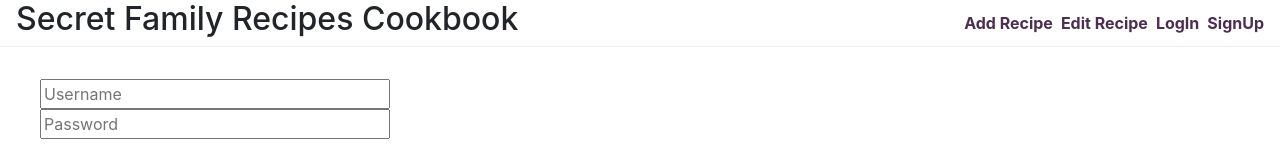
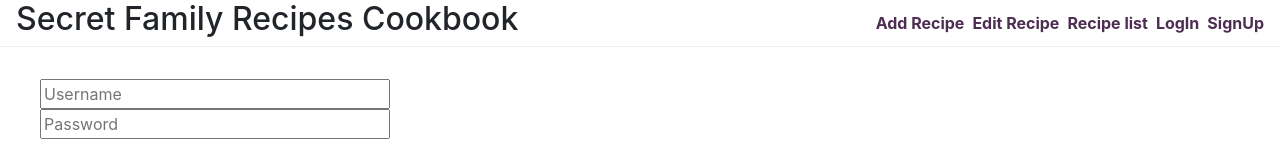
Before and after one commit to secret-family-recipes-2/front-end, a React (Create React App) app: page /login in a window 1280 px wide. Shown: the top 160 px of the page. Built offline with nearby package versions, Linux system fonts and the light colour scheme.

Commit message:
Connected the logIn with the recipe list

```diff
--- a/src/App.js
+++ b/src/App.js
@@ -5,6 +5,7 @@ import Registration from './components/user/Registration'
 import LoginForm from './components/user/LoginForm'
 import AddNewRecipe from './components/recipes/AddRecipe'
 import EditRecipe from './components/recipes/EditRecipe'
+import RecipeList from './components/recipes/RecipeList'
 
 const App = () => {
   return (
@@ -14,6 +15,7 @@ const App = () => {
         <div>
           <Link exact to= "/add-recipe">Add Recipe</Link>
           <Link exact to= "/edit-recipe">Edit Recipe</Link>
+          <Link exact to= "/recipe-list">Recipe list</Link>
           <Link to="/login">LogIn</Link>
           <Link to="/registration">SignUp</Link>
         </div>
@@ -22,6 +24,7 @@ const App = () => {
       <Route path='/login' component ={LoginForm} />
       <Route exact path='/add-recipe' component ={AddNewRecipe}/>
       <Route exact path='/edit-recipe' component ={EditRecipe}/>
+      <Route exact path='/recipe-list' component ={RecipeList}/>
     </div>
   )
 }
--- a/src/components/user/LoginForm.js
+++ b/src/components/user/LoginForm.js
@@ -1,6 +1,6 @@
 import React, { useState } from 'react'
 import { connect } from 'react-redux'
-import { axiosWithAuth } from '../../utils/axiosWithAuth'
+// import { axiosWithAuth } from '../../utils/axiosWithAuth'
 
 import { postLogin } from '../../store/actions'
 
@@ -22,6 +22,7 @@ const LoginForm = props => {
   const handleSubmit = e => {
     e.preventDefault()
     props.postLogin(userInfo)
+    props.history.push('/recipe-list')
   }
 
   return (
--- a/src/store/actions/index.js
+++ b/src/store/actions/index.js
@@ -8,7 +8,7 @@ export const POST_REGISTER_START = 'POST_REGISTER_START'
 export const POST_REGISTER_SUCCESS = 'POST_REGISTER_SUCCESS'
 export const POST_REGISTER_FAILURE = 'POST_REGISTER_FAILURE'
 
-export const postLogin = credentials => dispatch => {
+export const postLogin = credentials  => dispatch => {
   dispatch({ type: POST_LOGIN_START })
 
   axiosWithAuth()
```
